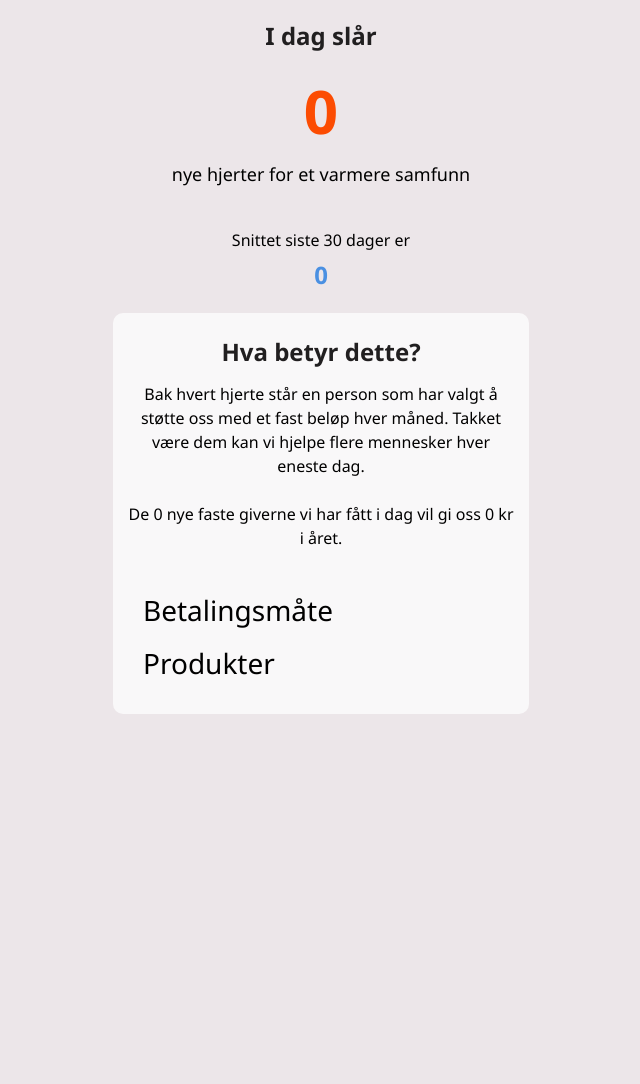
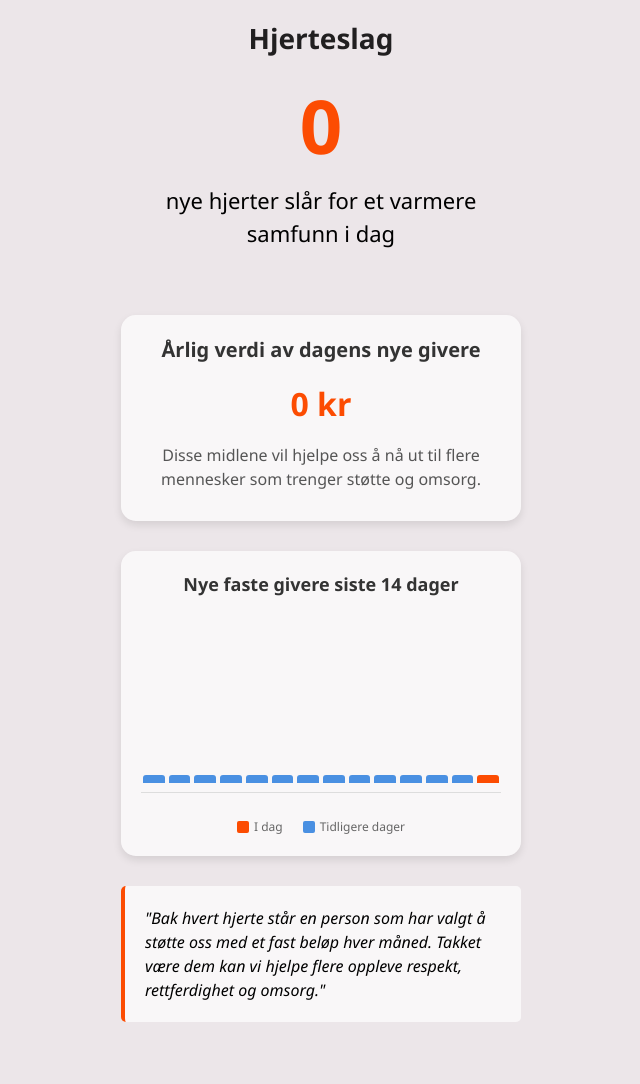
Before and after one commit to schtoffer/kb_new_donors_monitor, a Flask app: page / in a window 1280 px wide. Shown: the part 40-1124 px from the top of the page, without its empty margins (319-959 px from the left). Before the commit the page ends 754 px from the top, so only its background shows below. Run offline with Flask 3, Linux system fonts and the light colour scheme; data that the repository does not hold is empty.

Commit message:
Added app.py, layout.html and report-5.html

```diff
--- a/app.py
+++ b/app.py
@@ -128,7 +128,7 @@ API_KEY = os.environ.get('VENDOR_API_KEY', 'test_api_key_123')
 
 @app.route('/')
 def index():
-    return render_template('report-4.html')
+    return render_template('report-5.html')
 
 @app.route('/report')
 def report():
@@ -145,6 +145,10 @@ def alternative_3():
 @app.route('/report-4')
 def report_4():
     return render_template('report-4.html')
+
+@app.route('/report-5')
+def report_5():
+    return render_template('report-5.html')
 
 @app.route('/recurring-donors')
 def recurring_donors():
@@ -462,6 +466,7 @@ def get_recurring_donors():
 def get_new_donors_today():
     """
     Get statistics about new donors that started today based on the startdate column
+    Also includes data for the last 14 days for the graph
     """
     today = datetime.now().date()
 
@@ -494,12 +499,27 @@ def get_new_donors_today():
 
     average_new_donors = round(sum(last_30_days_counts) / len(last_30_days_counts)) if last_30_days_counts else 0
 
+    # Get data for the last 14 days for the graph
+    last_14_days_data = []
+    for i in range(14):
+        date = today - timedelta(days=i)
+        count = RecurringDonor.query.filter_by(startdate=date).count()
+        formatted_date = date.strftime('%d.%m')
+        last_14_days_data.append({
+            'date': formatted_date,
+            'count': count
+        })
+
+    # Reverse the data so it's in chronological order (oldest to newest)
+    last_14_days_data.reverse()
+
     return jsonify({
         'count': len(new_donors_today),
         'yearly_value': yearly_value,
         'average_new_donors_last_30_days': average_new_donors,
         'payment_methods': payment_methods,
-        'products': products
+        'products': products,
+        'last_14_days': last_14_days_data
     })
 
 # Create database tables if they don't exist
--- a/templates/layout.html
+++ b/templates/layout.html
@@ -113,11 +113,12 @@
             <div class="hamburger-line"></div>
             <div class="hamburger-line"></div>
             <div id="menuDropdown" class="dropdown-content">
-                <a href="/">Forside (report-4)</a>
+                <a href="/">Forside (Hjertebank)</a>
                 <a href="/report">Report</a>
                 <a href="/alternative-2">Report-2</a>
                 <a href="/alternative-3">Report-3</a>
                 <a href="/report-4">Report-4</a>
+                <a href="/report-5">Hjertebank</a>
                 <a href="/recurring-donors">Faste Givere</a>
                 <a href="/service">Service</a>
             </div>
--- /dev/null
+++ b/templates/report-5.html
@@ -0,0 +1,507 @@
+{% extends "layout.html" %}
+
+{% block title %}Hjerteslag - Nye faste givere{% endblock %}
+
+{% block head_scripts %}
+<link rel="stylesheet" href="https://cdnjs.cloudflare.com/ajax/libs/animate.css/4.1.1/animate.min.css">
+{% endblock %}
+
+{% block additional_styles %}
+<style>
+    body {
+        text-align: center;
+        background-color: var(--background-color);
+    }
+
+    /* Reduce space above content */
+    .container {
+        margin-top: 15px !important;
+    }
+
+    h1 {
+        color: rgb(33, 31, 32);
+        font-family: 'Segoe UI', Tahoma, Geneva, Verdana, sans-serif;
+        font-size: 28px;
+        font-weight: 700;
+        margin: 0 0 15px 0;
+        padding: 0;
+        text-align: center;
+    }
+
+    .impact-container {
+        margin: 15px auto;
+        max-width: 460px;
+        padding: 0 10px;
+    }
+
+    .impact-number {
+        font-size: 72px;
+        font-weight: bold;
+        color: var(--primary-color);
+        margin: 5px 0;
+        animation: pulse 2s infinite ease-in-out;
+    }
+
+    .impact-text {
+        font-size: 22px;
+        margin-bottom: 30px;
+        max-width: 460px;
+        margin-left: auto;
+        margin-right: auto;
+        font-weight: 500;
+    }
+
+    .hearts-container {
+        display: flex;
+        justify-content: center;
+        margin: 25px 0 35px 0;
+        flex-wrap: wrap;
+        max-width: 95%;
+        margin-left: auto;
+        margin-right: auto;
+    }
+
+    .heart {
+        display: inline-block;
+        position: relative;
+        width: 24px;
+        height: 24px;
+        margin: 8px;
+        opacity: 0;
+        animation: fadeIn 0.5s forwards, pulse 2s infinite ease-in-out;
+    }
+
+    .heart:before,
+    .heart:after {
+        content: "";
+        position: absolute;
+        left: 12px;
+        top: 0;
+        width: 12px;
+        height: 20px;
+        background: var(--primary-color);
+        border-radius: 12px 12px 0 0;
+        transform: rotate(-45deg);
+        transform-origin: 0 100%;
+    }
+
+    .heart:after {
+        left: 0;
+        transform: rotate(45deg);
+        transform-origin: 100% 100%;
+    }
+
+    .value-container {
+        margin: 30px auto;
+        background-color: rgba(255, 255, 255, 0.7);
+        border-radius: 15px;
+        padding: 20px;
+        max-width: 400px;
+        box-shadow: 0 4px 8px rgba(0, 0, 0, 0.1);
+        animation: fadeIn 1s;
+    }
+
+    .value-title {
+        font-size: 20px;
+        font-weight: bold;
+        margin-bottom: 15px;
+        color: #333;
+    }
+
+    .value-amount {
+        font-size: 32px;
+        font-weight: bold;
+        color: var(--primary-color);
+        margin: 15px 0;
+    }
+
+    .value-description {
+        font-size: 16px;
+        margin: 10px 0;
+        color: #555;
+    }
+
+    .stats-container {
+        display: flex;
+        justify-content: space-around;
+        margin: 25px 0;
+        flex-wrap: wrap;
+    }
+
+    .stat-item {
+        flex: 1;
+        min-width: 120px;
+        margin: 10px;
+        padding: 15px;
+        background-color: white;
+        border-radius: 10px;
+        box-shadow: 0 2px 5px rgba(0, 0, 0, 0.1);
+        animation: fadeIn 1.5s;
+    }
+
+    .stat-label {
+        font-size: 14px;
+        color: #555;
+        margin-bottom: 5px;
+    }
+
+    .stat-value {
+        font-size: 24px;
+        font-weight: bold;
+        color: #333;
+    }
+
+    .stat-value.average {
+        color: #4a90e2;
+    }
+
+    .stat-value.today {
+        color: var(--primary-color);
+    }
+
+    .quote-container {
+        margin: 30px auto;
+        padding: 20px;
+        background-color: rgba(255, 255, 255, 0.7);
+        border-left: 4px solid var(--primary-color);
+        border-radius: 5px;
+        max-width: 400px;
+        font-style: italic;
+        text-align: left;
+        animation: fadeIn 2s;
+    }
+
+    @keyframes fadeIn {
+        0% {
+            opacity: 0;
+        }
+        100% {
+            opacity: 1;
+        }
+    }
+
+    @keyframes pulse {
+        0% {
+            transform: scale(1);
+        }
+        50% {
+            transform: scale(1.05);
+        }
+        100% {
+            transform: scale(1);
+        }
+    }
+
+    /* Responsive design for smaller screens */
+    /* Graph styles */
+    .graph-container {
+        margin: 30px auto;
+        background-color: rgba(255, 255, 255, 0.7);
+        border-radius: 15px;
+        padding: 20px;
+        max-width: 400px;
+        box-shadow: 0 4px 8px rgba(0, 0, 0, 0.1);
+        animation: fadeIn 1s;
+    }
+
+    .graph-title {
+        font-size: 18px;
+        font-weight: bold;
+        margin-bottom: 15px;
+        color: #333;
+        text-align: center;
+    }
+
+    .graph {
+        height: 180px;
+        display: flex;
+        align-items: flex-end;
+        justify-content: space-between;
+        padding: 10px 0;
+        margin: 10px 0;
+        position: relative;
+    }
+
+    .graph::after {
+        content: '';
+        position: absolute;
+        left: 0;
+        right: 0;
+        bottom: 0;
+        height: 1px;
+        background-color: #ddd;
+    }
+
+    .graph-bar {
+        flex: 1;
+        margin: 0 2px;
+        background-color: #4a90e2;
+        min-width: 10px;
+        border-radius: 3px 3px 0 0;
+        position: relative;
+        transition: height 0.5s ease;
+    }
+
+    .graph-bar.today {
+        background-color: var(--primary-color);
+    }
+
+    .graph-bar-label {
+        position: absolute;
+        bottom: -20px;
+        left: 50%;
+        transform: translateX(-50%);
+        font-size: 10px;
+        color: #666;
+        white-space: nowrap;
+    }
+
+    .graph-bar-value {
+        position: absolute;
+        top: -20px;
+        left: 50%;
+        transform: translateX(-50%);
+        font-size: 12px;
+        font-weight: bold;
+        color: #333;
+    }
+
+    .graph-loading {
+        position: absolute;
+        top: 50%;
+        left: 50%;
+        transform: translate(-50%, -50%);
+        color: #666;
+        font-style: italic;
+    }
+
+    .graph-legend {
+        display: flex;
+        justify-content: center;
+        margin-top: 25px;
+    }
+
+    .graph-legend-item {
+        display: flex;
+        align-items: center;
+        margin: 0 10px;
+    }
+
+    .graph-legend-color {
+        width: 12px;
+        height: 12px;
+        border-radius: 2px;
+        margin-right: 5px;
+    }
+
+    .today-color {
+        background-color: var(--primary-color);
+    }
+
+    .history-color {
+        background-color: #4a90e2;
+    }
+
+    .graph-legend-label {
+        font-size: 12px;
+        color: #666;
+    }
+
+    @media (max-width: 480px) {
+        .impact-number {
+            font-size: 64px;
+        }
+
+        .impact-text {
+            font-size: 20px;
+        }
+
+        .value-amount {
+            font-size: 28px;
+        }
+
+        .heart {
+            width: 20px;
+            height: 20px;
+            margin: 6px;
+        }
+
+        .heart:before,
+        .heart:after {
+            left: 10px;
+            width: 10px;
+            height: 16px;
+        }
+
+        .graph {
+            height: 150px;
+        }
+
+        .graph-bar {
+            margin: 0 1px;
+        }
+    }
+</style>
+{% endblock %}
+
+{% block content %}
+    <div class="container">
+        <h1>Hjerteslag</h1>
+
+        <div class="impact-container">
+            <div class="impact-number" id="newDonorsToday">--</div>
+            <div class="impact-text">
+                nye hjerter slår for et varmere samfunn i dag
+            </div>
+
+            <div id="hearts-container" class="hearts-container">
+                <!-- Hearts will be added here dynamically -->
+            </div>
+        </div>
+
+        <div class="value-container animate__animated animate__fadeIn">
+            <div class="value-title">Årlig verdi av dagens nye givere</div>
+            <div class="value-amount" id="yearlyValueNewDonors">--</div>
+            <div class="value-description">
+                Disse midlene vil hjelpe oss å nå ut til flere mennesker som trenger støtte og omsorg.
+            </div>
+        </div>
+
+        <div class="graph-container">
+            <div class="graph-title">Nye faste givere siste 14 dager</div>
+            <div class="graph" id="donorsGraph">
+                <!-- Graph will be rendered here -->
+                <div class="graph-loading">Laster graf...</div>
+            </div>
+            <div class="graph-legend">
+                <div class="graph-legend-item">
+                    <div class="graph-legend-color today-color"></div>
+                    <div class="graph-legend-label">I dag</div>
+                </div>
+                <div class="graph-legend-item">
+                    <div class="graph-legend-color history-color"></div>
+                    <div class="graph-legend-label">Tidligere dager</div>
+                </div>
+            </div>
+        </div>
+
+        <div class="quote-container">
+            "Bak hvert hjerte står en person som har valgt å støtte oss med et fast beløp hver måned.
+            Takket være dem kan vi hjelpe flere oppleve respekt, rettferdighet og omsorg."
+        </div>
+    </div>
+
+    <script>
+        // Function to fetch data and update the display
+        function updateDisplay() {
+            // Fetch data from API
+            fetch('/api/new-donors-today')
+                .then(response => {
+                    if (!response.ok) {
+                        throw new Error('Network response was not ok');
+                    }
+                    return response.json();
+                })
+                .then(data => {
+                    // Update the UI with the data from the server
+                    const donorCount = data.count;
+                    const yearlyValue = data.yearly_value;
+                    const last14Days = data.last_14_days;
+
+                    // Update the UI
+                    document.getElementById('newDonorsToday').textContent = donorCount;
+                    document.getElementById('yearlyValueNewDonors').textContent = yearlyValue.toLocaleString('no-NO') + ' kr';
+
+                    // Create hearts based on the number of new donors
+                    createHearts(donorCount);
+
+                    // Render the graph with the last 14 days data
+                    renderGraph(last14Days);
+                })
+                .catch(error => {
+                    console.error('Error fetching data:', error);
+
+                    // If there's an error, show placeholder data
+                    const placeholderDonors = Math.floor(Math.random() * 35) + 15;
+                    const placeholderYearlyValue = placeholderDonors * 720; // Assuming average annual value of 720 per donor
+
+                    document.getElementById('newDonorsToday').textContent = placeholderDonors;
+                    document.getElementById('yearlyValueNewDonors').textContent = placeholderYearlyValue.toLocaleString('no-NO') + ' kr';
+
+                    // Create hearts based on the placeholder number
+                    createHearts(placeholderDonors);
+
+                    // Create placeholder data for the graph
+                    const placeholderGraphData = [];
+                    const today = new Date();
+                    for (let i = 13; i >= 0; i--) {
+                        const date = new Date(today);
+                        date.setDate(date.getDate() - i);
+                        const formattedDate = `${date.getDate().toString().padStart(2, '0')}.${(date.getMonth() + 1).toString().padStart(2, '0')}`;
+                        placeholderGraphData.push({
+                            date: formattedDate,
+                            count: Math.floor(Math.random() * 20) + 5
+                        });
+                    }
+                    renderGraph(placeholderGraphData);
+                });
+        }
+
+        // Function to create hearts based on the number of new donors
+        function createHearts(count) {
+            const heartsContainer = document.getElementById('hearts-container');
+            heartsContainer.innerHTML = '';
+
+            // Show all hearts with staggered animation
+            for (let i = 0; i < count; i++) {
+                const heart = document.createElement('div');
+                heart.className = 'heart';
+                // Stagger the animation for a more dynamic effect
+                heart.style.animationDelay = `${i * 0.05}s`;
+                heartsContainer.appendChild(heart);
+            }
+        }
+
+        // Function to render the minimalistic graph
+        function renderGraph(data) {
+            const graphContainer = document.getElementById('donorsGraph');
+            graphContainer.innerHTML = '';
+
+            // Find the maximum value for scaling
+            const maxValue = Math.max(...data.map(item => item.count));
+
+            // Create a bar for each day
+            data.forEach((dayData, index) => {
+                const bar = document.createElement('div');
+                bar.className = 'graph-bar';
+
+                // Mark today's bar with a different color
+                if (index === data.length - 1) {
+                    bar.classList.add('today');
+                }
+
+                // Calculate the height as a percentage of the maximum value
+                // Minimum height of 5% to ensure visibility of low values
+                const heightPercent = maxValue > 0 ?
+                    Math.max(5, (dayData.count / maxValue) * 100) : 5;
+                bar.style.height = `${heightPercent}%`;
+
+                // Add the value label for bars with non-zero values
+                if (dayData.count > 0) {
+                    const valueLabel = document.createElement('div');
+                    valueLabel.className = 'graph-bar-value';
+                    valueLabel.textContent = dayData.count;
+                    bar.appendChild(valueLabel);
+                }
+
+                graphContainer.appendChild(bar);
+            });
+        }
+
+        // Initial display update
+        updateDisplay();
+
+        // Set up auto-refresh every 5 minutes
+        setInterval(updateDisplay, 300000);
+    </script>
+{% endblock %}
```
